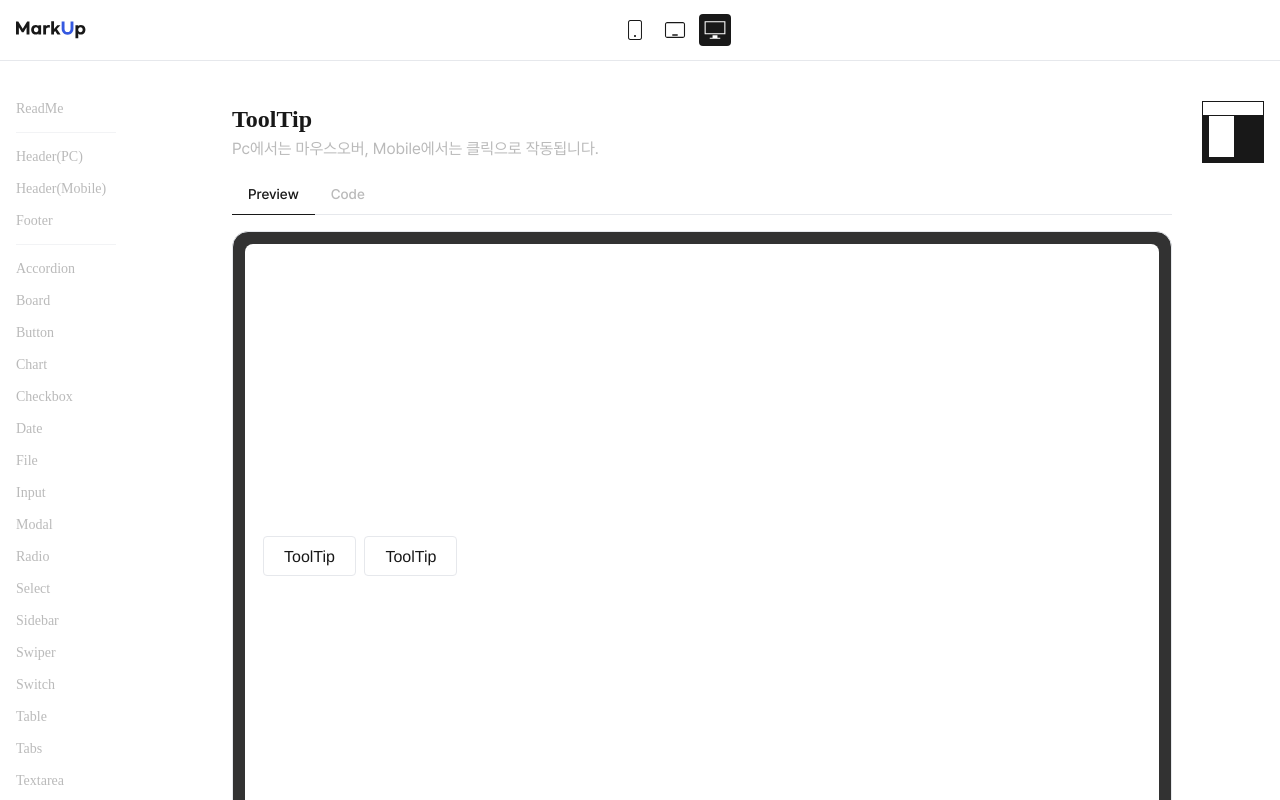
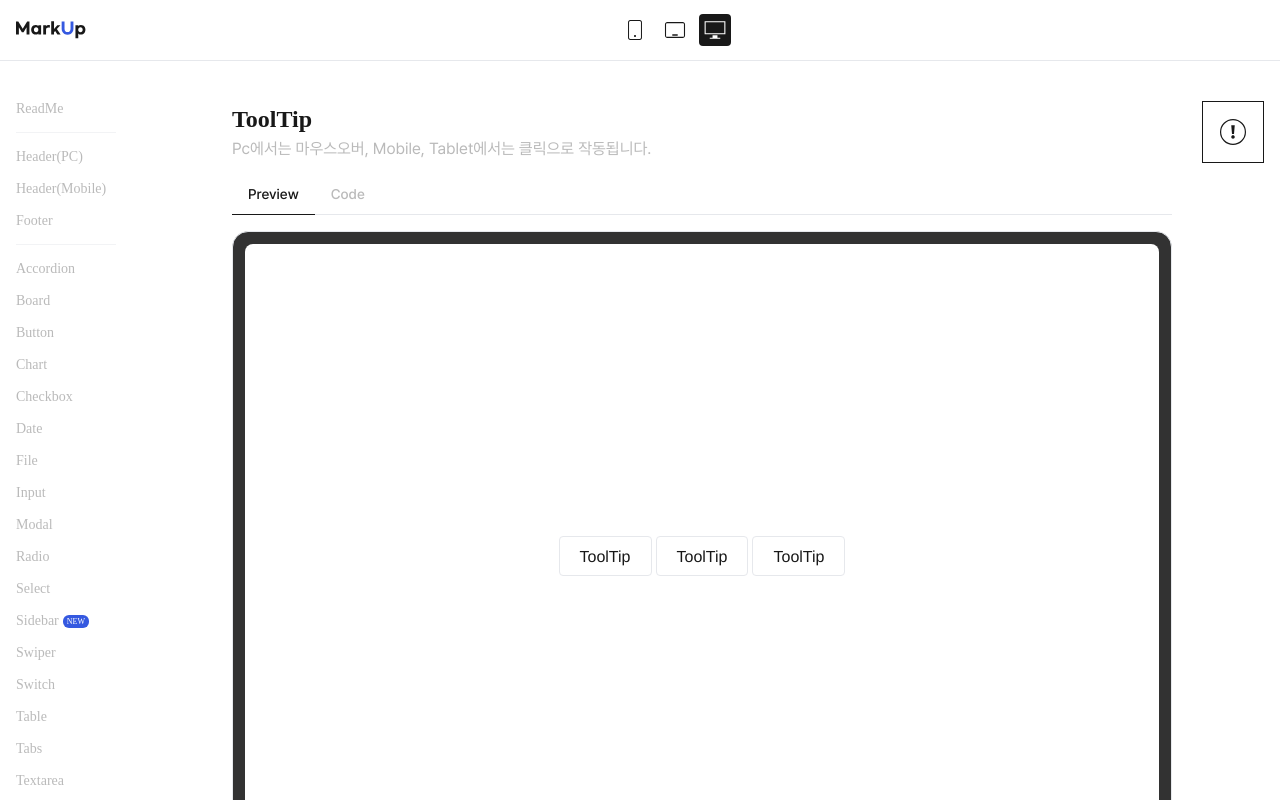
Before and after one commit to YangSangGeon/MarkUp, a Next.js app in the folder markup/: page /detail/tooltip/0 in a window 1280 px wide. Shown: the top 800 px of the page. Built offline with nearby package versions, Linux system fonts and the light colour scheme; a web font is replaced by a local one.

Commit message:
tooltip 추가 sidebar에 new 데이터 추가

```diff
--- a/markup/app/components/Sidebar.js
+++ b/markup/app/components/Sidebar.js
@@ -35,6 +35,19 @@ font-style: normal;
 font-weight: 400;
 line-height: normal;
 text-transform: capitalize;
+display: flex;
+align-items: center;
+
+&.new::after{
+  display: block;
+  content: 'NEW';
+  padding: 2px 4px;
+  border-radius: 6px;
+  background-color: #3559E0;
+  color: #fff;
+  font-size:8px;
+  margin-left: 4px;
+}
 `;
 
 export default function Sidebar() {
@@ -60,8 +73,8 @@ export default function Sidebar() {
     { name: "tabs", path: "/detail/tabs/0" },
     { name: "chart", path: "/detail/chart/0" },
     { name: "accordion", path: "/detail/accordion/0" },
-    { name: "sidebar", path: "/detail/sidebar/0" },
-    { name: "tooltip", path: "/detail/tooltip/0" },
+    { name: "sidebar", path: "/detail/sidebar/0", new: true },
+    { name: "tooltip", path: "/detail/tooltip/0", new: true },
     // { name: "texteditor", path: "/detail/texteditor/0" },
     // { name: "cordbox", path: "/detail/cordbox/0" },
   ];
@@ -102,6 +115,7 @@ export default function Sidebar() {
                       ? 600
                       : 400,
                 }}
+                className={menu.new?'new':''}
               >
                 {menu.name}
               </List>
--- a/markup/app/detail/tooltip/[id]/page.js
+++ b/markup/app/detail/tooltip/[id]/page.js
@@ -5,19 +5,16 @@ export default function page(props) {
   const data = [
     {
       title: "ToolTip",
-      subTitle: "Pc에서는 마우스오버, Mobile에서는 클릭으로 작동됩니다.",
+      subTitle: "Pc에서는 마우스오버, Mobile, Tablet에서는 클릭으로 작동됩니다.",
       cssFile: [],
       jsFile: [],
-      img: "category/img_header_pc01.svg",
+      img: "category/img_tooltip01.svg",
       html: `
-<section>
-  <div class="s__container">
-    <div class="s__row">
-      <button class="s__btn s__btn-line" data-tooltip="마우스오버시<br>툴팁이 노출됩니다.">ToolTip</button>
-      <button class="s__btn s__btn-line" data-tooltip="마우스오버시<br>툴팁이 노출됩니다.">ToolTip</button>
-    </div>
-  </div>
-</section>
+      <div style="display: flex; align-items: center; justify-content: center; width: 100%;">
+        <button class="s__btn s__btn-line" data-tooltip="PC에서는 마우스오버시<br>툴팁이 노출됩니다.">ToolTip</button>
+        <button class="s__btn s__btn-line" data-tooltip="Mobile,Tablet에서는 클릭시<br>툴팁이 노출됩니다.">ToolTip</button>
+        <button class="s__btn s__btn-line" data-tooltip="br태그없이 줄넘기게되면 틀어지는 경우도 있습니다. 이렇게 말이죠! <br>Lorem Ipsum is simply dummy text of the<br> printing and typesetting industry. Lorem<br> Ipsum has been the industry's standard dummy text ever since the 1500s, when an unknown printer took a galley of type and scrambled it to make a type specimen book.">ToolTip</button>
+      </div>
       `,
       css: `
 .tooltip {
@@ -34,7 +31,7 @@ export default function page(props) {
       `,
       js: `
 let tooltipElem;
-
+// PC
 document.onmouseover = function(event) {
   let target = event.target;
 
@@ -62,6 +59,14 @@ document.onmouseover = function(event) {
   tooltipElem.style.left = left + 'px';
   tooltipElem.style.top = top + 'px';
 };
+document.onmouseout = function(e) {
+  if (tooltipElem && 767 < window.innerWidth) {
+    tooltipElem.remove();
+    tooltipElem = null;
+  }
+};
+
+// Mobile
 document.onmouseup = function (event) {
   let target = event.target;
 
@@ -91,17 +96,12 @@ document.onmouseup = function (event) {
 }
 
 document.onmousedown = function(e) {
-  if (tooltipElem) {
+  if (tooltipElem && window.innerWidth <= 767) {
     tooltipElem.remove();
     tooltipElem = null;
   }
 };
-document.onmouseout = function(e) {
-  if (tooltipElem) {
-    tooltipElem.remove();
-    tooltipElem = null;
-  }
-};
+
 // 참고한사이트 : https://ko.javascript.info/task/behavior-tooltip
       `,
     },
```
Also changed, not shown: markup/app/page.js (+10 -5 lines), markup/public/category/img_tooltip01.svg (added).
